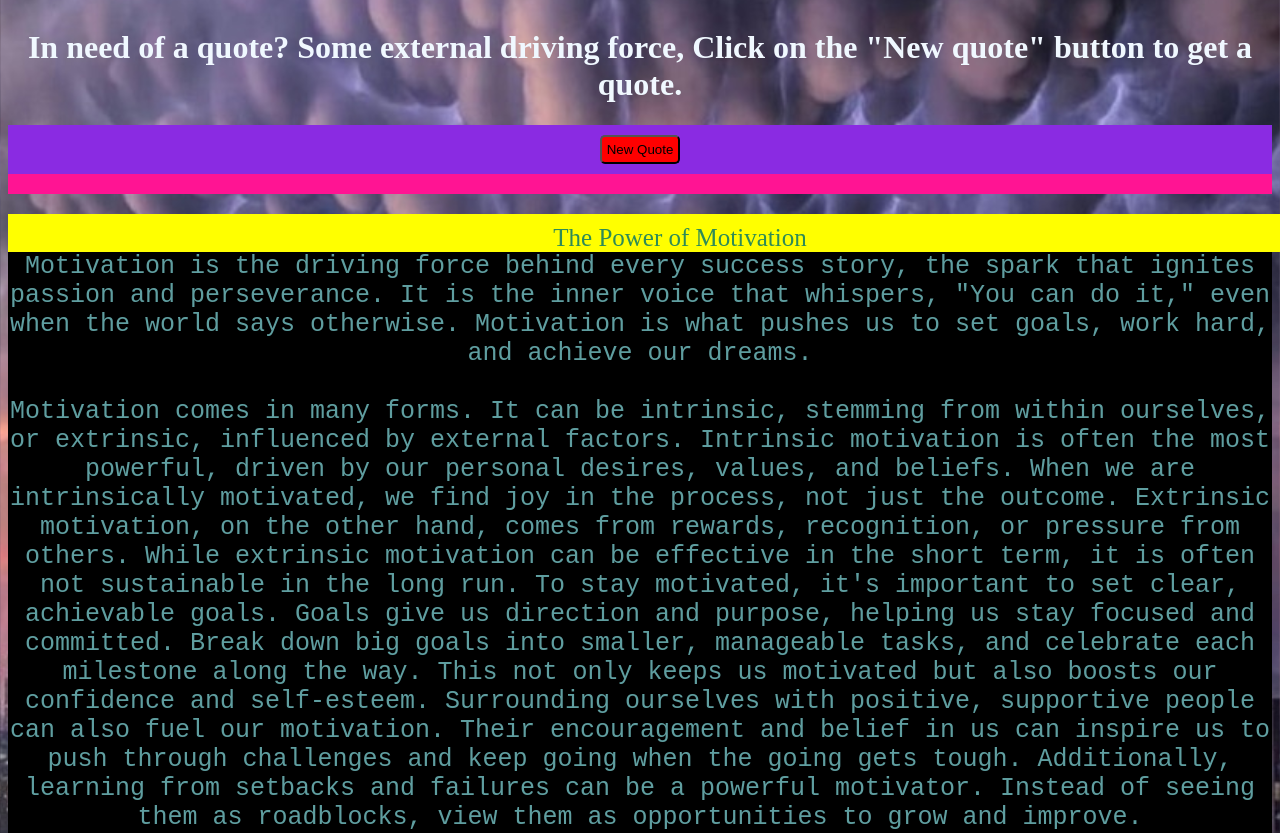
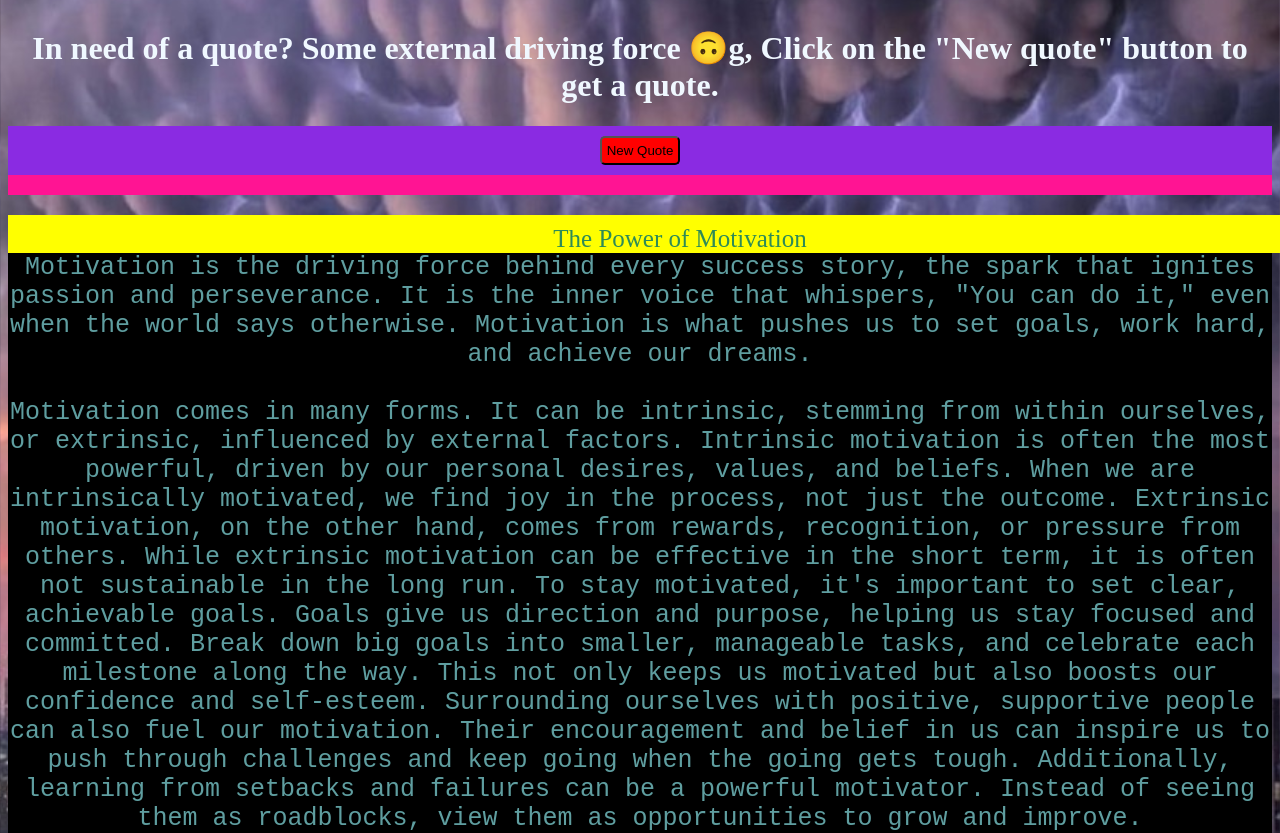
Before and after one commit to Rowalewa/QuoteGeneratorJavaScript, a plain HTML site: page index.html in a window 1280 px wide. Shown: the top 833 px of the page. Drawn offline with Linux system fonts and the light colour scheme.

Commit message:
RandomQuoteGen

```diff
--- a/index.html
+++ b/index.html
@@ -9,7 +9,7 @@
 <body>
 <div class="title">
     <h1>
-        In need of a quote? Some external driving force, Click on the "New quote" button to get a quote.
+        In need of a quote? Some external driving force 🙃g, Click on the "New quote" button to get a quote.
     </h1>
 </div>
 <div id="quote-container" class="quote_cont">
```
